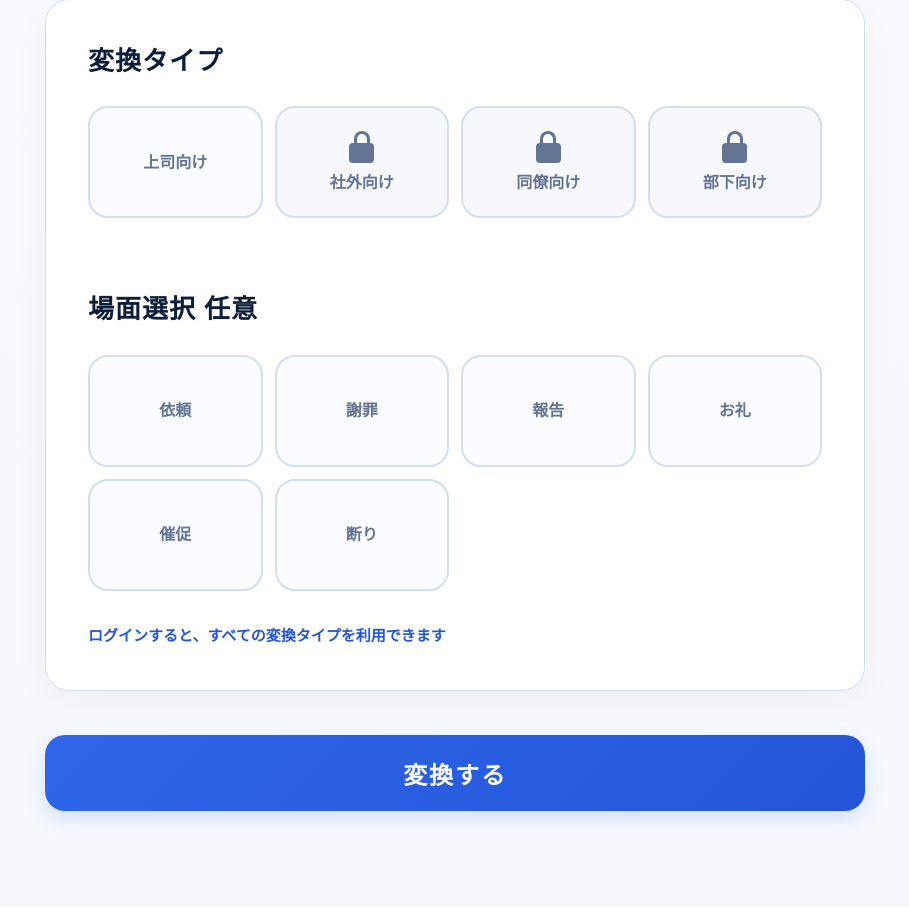
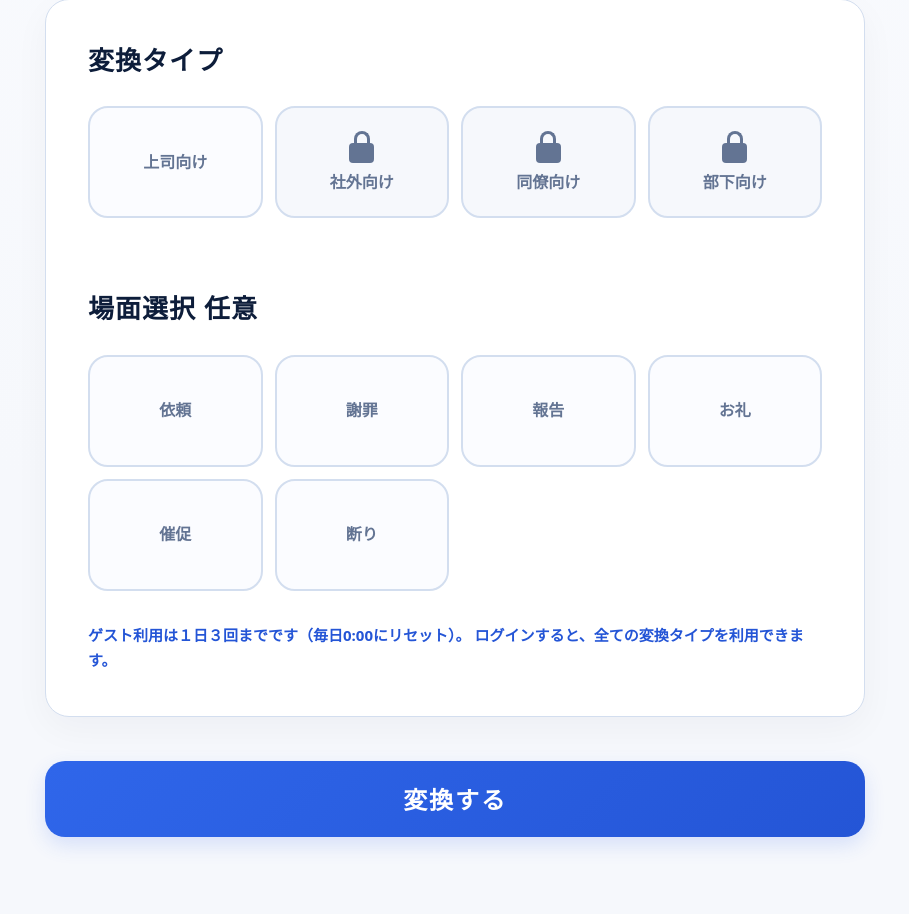
Before and after one commit to RareTECH-Cteam/team-c-main, a Django app: page /api/convert/ in a window 1280 px wide. Shown: the part 826-1740 px from the top of the page, without its empty margins (185-1094 px from the left). Before the commit the page ends 1658 px from the top, so only its background shows below. Run offline with Django 5.2, Linux system fonts and the light colour scheme; data comes from the database, SQL or seed files in the repository.

Commit message:
ゲスト変換制限に対応させたUIの変更

```diff
--- a/static/css/conversion-result.css
+++ b/static/css/conversion-result.css
@@ -44,6 +44,7 @@
 
 .conversion-result__copy {
     border: 0;
+    margin-top: 24px;
     background: linear-gradient(135deg,
             var(--color-primary),
             var(--color-primary-dark));
--- a/templates/conversions/conversion.html
+++ b/templates/conversions/conversion.html
@@ -134,14 +134,16 @@
 
 
                     {% if is_guest %}
-                    <p class="conversion-card__login-note">
-                        ログインすると、すべての変換タイプを利用できます
+                    <p id="guest-daily-limit-note" class="conversion-card__login-note">
+                        ゲスト利用は１日３回までです（毎日0:00にリセット）。
+                        ログインすると、全ての変換タイプを利用できます。
                     </p>
                     {% endif %}
                 </section>
 
                 <div class="conversion-form__actions">
-                    <button class="conversion-form__submit" type="submit" data-conversion-submit>
+                    <button class="conversion-form__submit" type="submit" data-conversion-submit
+                        {% if is_guest %}aria-describedby="guest-daily-limit-note" {% endif %}>
                         変換する
                     </button>
                 </div>
```
